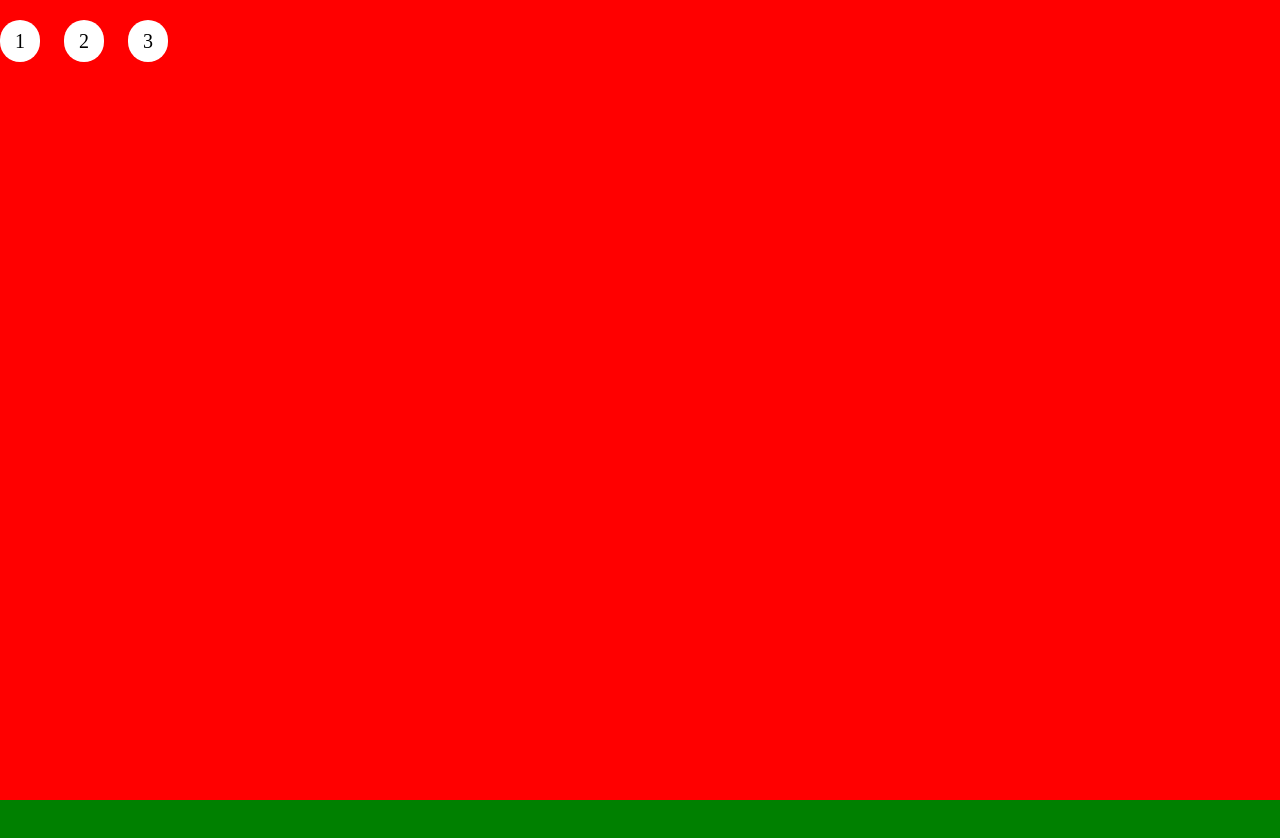
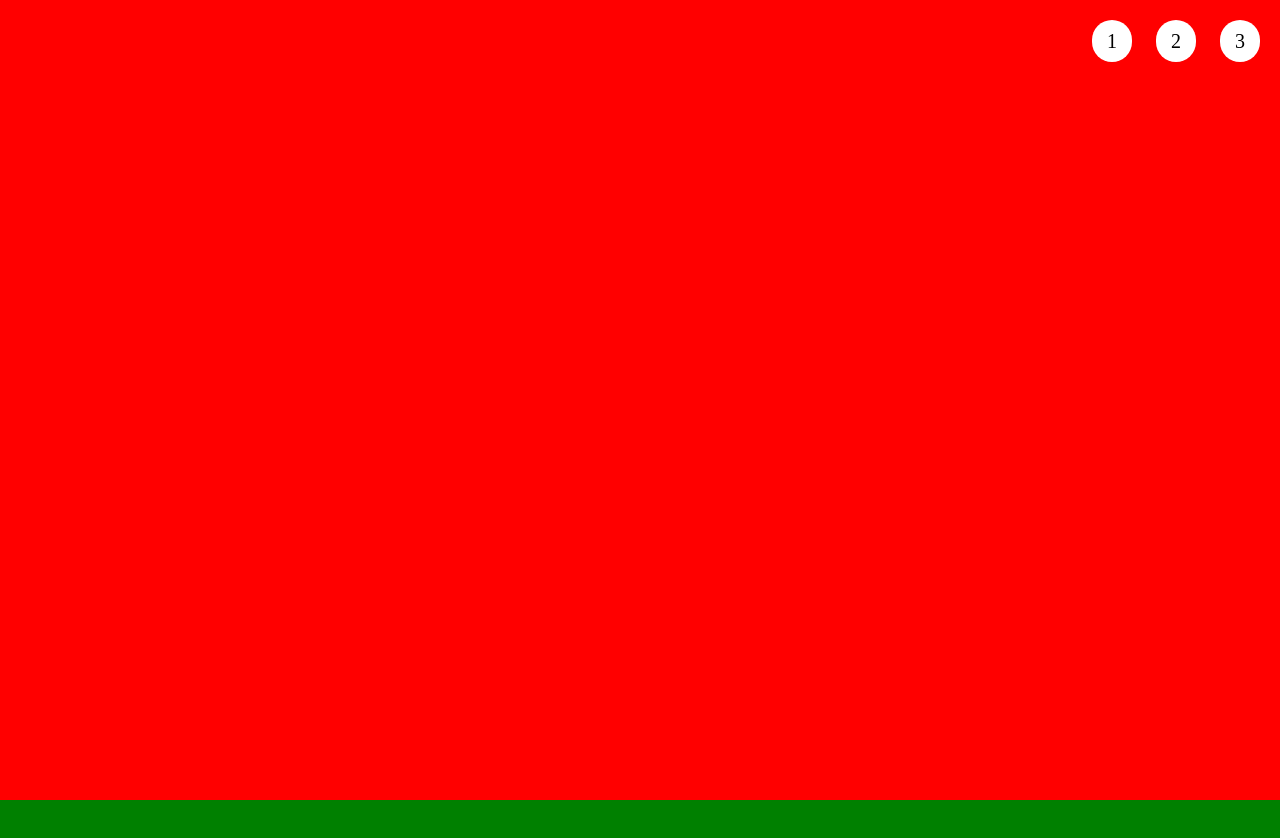
Before and after one commit to DarioDa86/htmlcss-shoes, a plain HTML site: page index.html in a window 1280 px wide. Shown: the top 838 px of the page. Drawn offline with Linux system fonts and the light colour scheme.

Commit message:
corretta posizione menù (da dx a sx)

```diff
--- a/css/style.css
+++ b/css/style.css
@@ -8,6 +8,7 @@
 header {
     text-align: right;
     position: fixed;
+    right: 0;
     /* background-color: green; */
 }
 
```
Also changed, not shown: index.html (+3 -1 lines).
